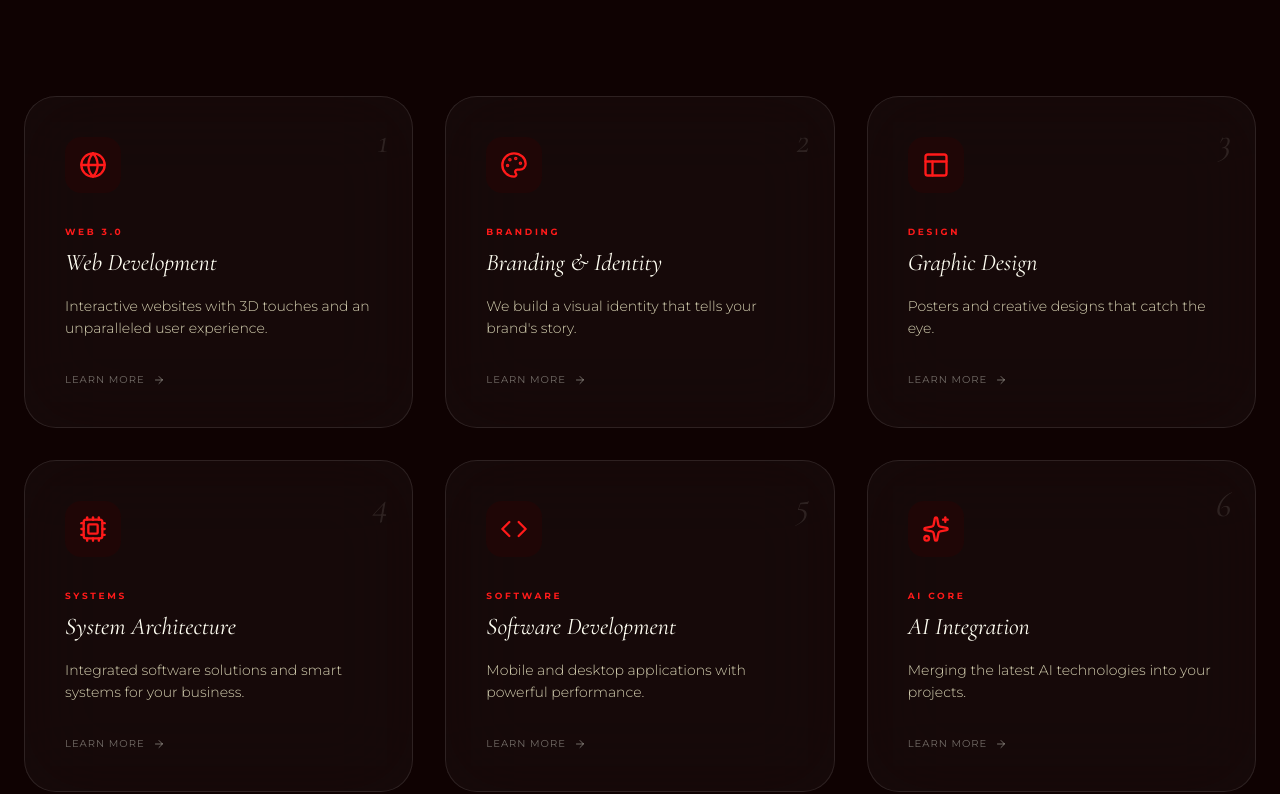
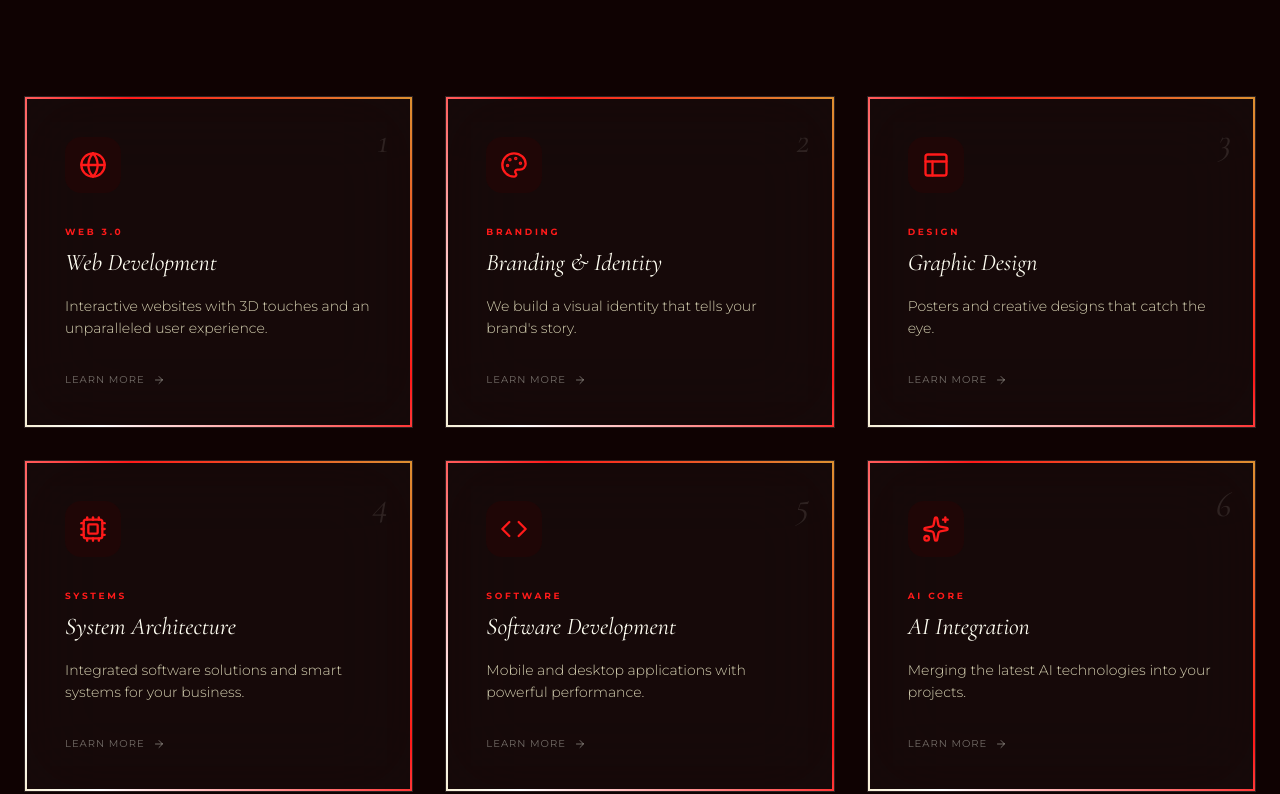
Before and after one commit to abdulla2a/Ar_agency, a React (Vite) app: page / in a window 1280 px wide. Shown: the part 1049-1843 px from the top of the page. Built offline with nearby package versions, Linux system fonts and the light colour scheme.

Commit message:
Update App.tsx

```diff
--- a/src/App.tsx
+++ b/src/App.tsx
@@ -407,7 +407,7 @@ const Services = () => {
               whileInView={{ opacity: 1, y: 0 }}
               viewport={{ once: true, amount: 0.2 }}
               transition={{ duration: 0.5, delay: i * 0.1, ease: "easeOut" }}
-              className="group relative p-10 rounded-[32px] bg-glass border border-white/10 overflow-hidden hover:border-maroon-glow/30 transition-colors duration-300"
+              className="group relative p-10 rounded-[32px] bg-glass gradient-border overflow-hidden"
             >
               <div className="absolute top-0 right-0 p-6 opacity-10">
                 <span className="text-4xl font-serif italic text-cream">{i + 1}</span>
```
